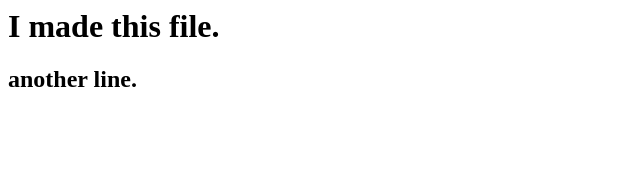
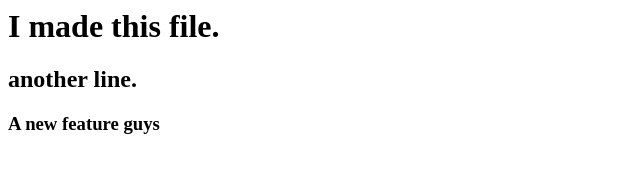
Before and after one commit to anishb23/First-Repository, a plain HTML site: page index.html in a window 1280 px wide. Shown: the whole page, without its empty margins (0-640 px from the left). Drawn offline with Linux system fonts and the light colour scheme.

Commit message:
Added a new feature!

```diff
--- a/index.html
+++ b/index.html
@@ -2,5 +2,6 @@
 <body>
 <h1>I made this file. </h1>
 <h2>another line. </h2>
+<h3> A new feature guys </h3>
 </body>
 </html>
```
